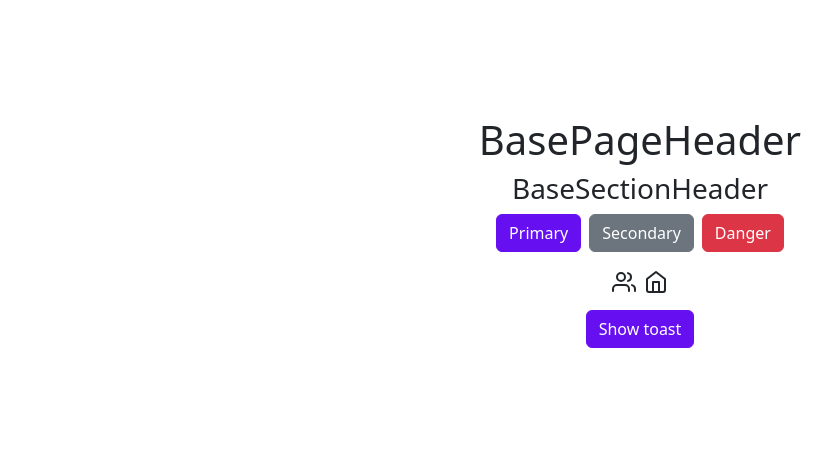
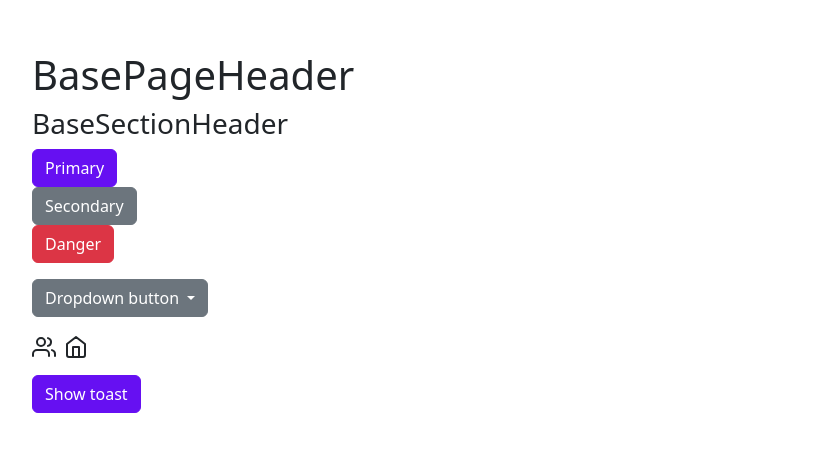
Before and after one commit to jcoliz/vue-base-controls, a Vue app: page / in a window 1280 px wide. Shown: the part 168-620 px from the top of the page, without its empty margins (0-832 px from the left). Built offline with nearby package versions, Linux system fonts and the light colour scheme.

Commit message:
feat: First attempt at BaseDropDown

```diff
--- a/index.html
+++ b/index.html
@@ -6,7 +6,7 @@
     <title>Base Controls</title>
   </head>
   <body>
-    <div id="app"></div>
+    <div id="app" class="container"></div>
     <script type="module" src="/src/main.ts"></script>
   </body>
 </html>
--- a/src/App.vue
+++ b/src/App.vue
@@ -4,12 +4,26 @@ import { ref } from 'vue'
 const showToast = ref(false)
 </script>
 <template>
-  <div>
+  <div class="d-flex flex-column align-items-start">
     <BasePageHeader>BasePageHeader</BasePageHeader>
     <BaseSectionHeader>BaseSectionHeader</BaseSectionHeader>
     <BaseButton visual="primary" class="me-2">Primary</BaseButton>
     <BaseButton visual="secondary" class="me-2">Secondary</BaseButton>
     <BaseButton visual="danger">Danger</BaseButton>
+
+    <BaseDropDown class="mt-3">
+        <template #trigger>
+            <button class="btn btn-secondary dropdown-toggle" type="button" aria-expanded="false">
+              Dropdown button
+            </button>
+        </template>
+        <ul class="dropdown-menu show">
+          <li><a class="dropdown-item" href="#">Action</a></li>
+          <li><a class="dropdown-item" href="#">Another action</a></li>
+          <li><a class="dropdown-item" href="#">Something else here</a></li>
+        </ul>
+    </BaseDropDown>
+
     <div class="mt-3">
       <FeatherIcon icon="users" size="24" class="me-2"/>
       <FeatherIcon icon="home" size="24"/>
--- /dev/null
+++ b/src/components/BaseDropDown.vue
@@ -0,0 +1,20 @@
+<script setup lang="ts">
+import { ref } from 'vue'
+
+const showing = ref(false)
+
+function toggle() {
+    showing.value = !showing.value
+}
+
+// TODO: We need a way to close the dialog if we click anywhere ELSE
+
+</script>
+<template>
+    <div class="dropdown">
+        <div @click="toggle">
+            <slot name="trigger"/>
+        </div>
+        <slot v-if="showing"/>
+    </div>
+</template>
--- a/src/index.ts
+++ b/src/index.ts
@@ -3,6 +3,7 @@ import BasePageHeader from "./components/BasePageHeader.vue";
 import BaseSectionHeader from "./components/BaseSectionHeader.vue";
 import FeatherIcon from "./components/FeatherIcon.vue";
 import BaseToast from "./components/BaseToast.vue";
+import BaseDropDown from "./components/BaseDropDown.vue";
 
 import type { App } from 'vue'
 
@@ -12,6 +13,7 @@ function install(app: App) {
     app.component('BaseSectionHeader', BaseSectionHeader)
     app.component('FeatherIcon', FeatherIcon)
     app.component('BaseToast', BaseToast)
+    app.component('BaseDropDown', BaseDropDown)
 }
 
 export { install as default }
```
